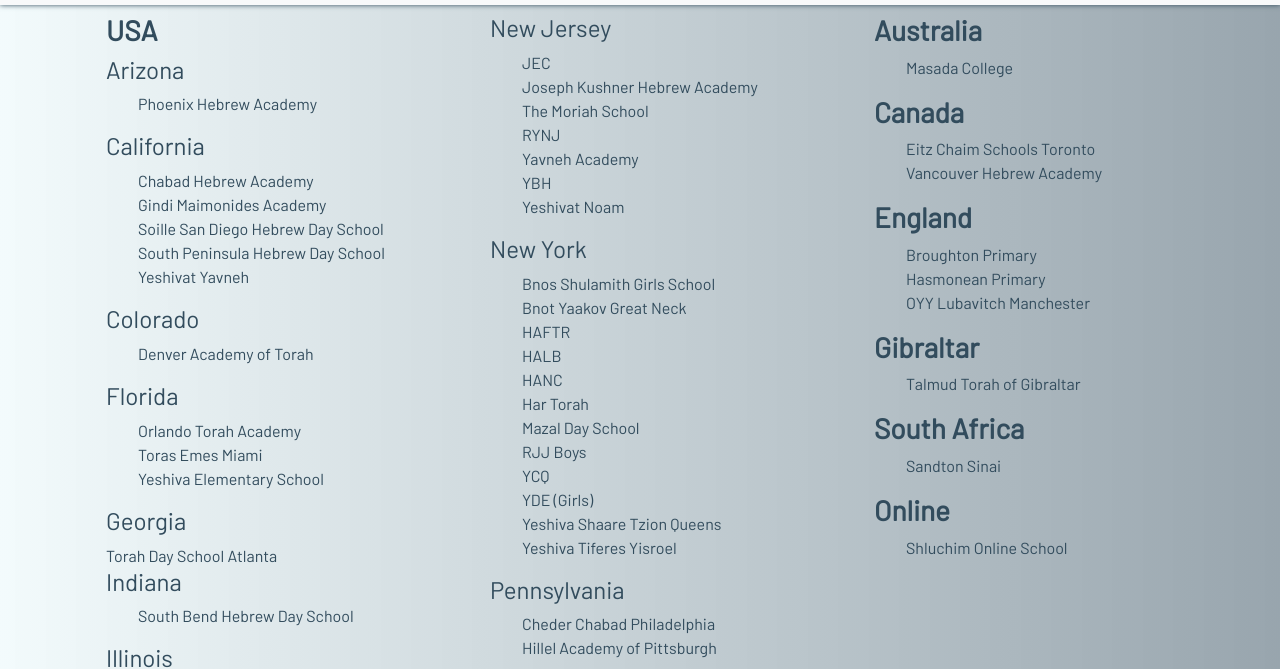
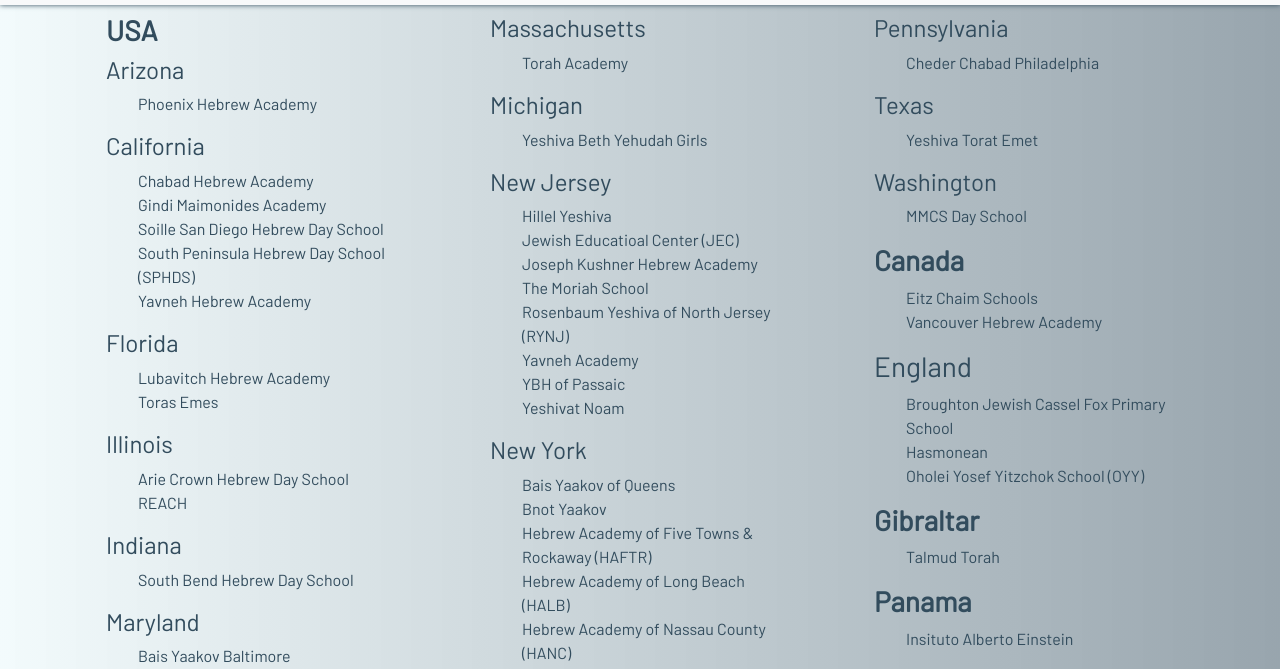
Before and after one commit to simchaschaum/Lomdei---full-site, a plain HTML site: page pages/schools.html in a window 1280 px wide. Shown: the part 257-926 px from the top of the page. Drawn offline with nearby package versions, Linux system fonts and the light colour scheme.

Commit message:
New list of schools for 5782 school year

```diff
--- a/pages/schools.html
+++ b/pages/schools.html
@@ -65,110 +65,98 @@
                     <li>Chabad Hebrew Academy</li>
                     <li>Gindi Maimonides Academy</li>
                     <li>Soille San Diego Hebrew Day School</li>
-                    <li>South Peninsula Hebrew Day School</li>
-                    <li>Yeshivat Yavneh</li>
-                </ul>
-                <h4>Colorado</h4>
-                <ul>
-                    <li>Denver Academy of Torah</li>
+                    <li>South Peninsula Hebrew Day School (SPHDS)</li>
+                    <li>Yavneh Hebrew Academy</li>
                 </ul>
                 <h4>Florida</h4>
                 <ul>
-                    <li>Orlando Torah Academy</li>
-                    <li>Toras Emes Miami</li>
-                    <li>Yeshiva Elementary School</li>
+                    <li>Lubavitch Hebrew Academy</li>
+                    <li>Toras Emes</li>
                 </ul>
-                <h4>Georgia</h4>
-                <li>Torah Day School Atlanta</li>
+                <h4>Illinois</h4>
+                <ul>
+                    <li>Arie Crown Hebrew Day School</li>
+                    <li>REACH</li>
+                </ul>
                 <h4>Indiana</h4>
                 <ul>
                     <li>South Bend Hebrew Day School</li>
                 </ul>
-                <h4>Illinois</h4>
-                <ul>
-                    <li>Arie Crown</li>
-                    <li>REACH</li>
-                </ul>
                 <h4>Maryland</h4>
                 <ul>
-                    <li>Bais Yaakov of Baltimore</li>
+                    <li>Bais Yaakov Baltimore</li>
                     <li>Bnos Yisroel Baltimore</li>
-                    <li>Cheder Chabad Baltimore</li>
                     <li>Darchei Noam Montessori</li>
-                    <li>Melvin J. Berman Hebrew Academy</li>
                     <li>Torah Day School of Greater Washington</li>
-                </ul>
-                <h4>Massachusetts</h4>
-                <ul>
-                    <li>Torah Academy of Boston</li>
                 </ul>
             </div>
             <div>
+                <h4>Massachusetts</h4>
+                <ul>
+                    <li>Torah Academy</li>
+                </ul>
+                <h4>Michigan</h4>
+                <ul>
+                    <li>Yeshiva Beth Yehudah Girls</li>
+                </ul>
                 <h4>New Jersey</h4>
                 <ul>
-                    <li>JEC</li>
+                    <li>Hillel Yeshiva</li>
+                    <li>Jewish Educatioal Center (JEC)</li>
                     <li>Joseph Kushner Hebrew Academy</li>
                     <li>The Moriah School</li>
-                    <li>RYNJ</li>
+                    <li>Rosenbaum Yeshiva of North Jersey (RYNJ)</li>
                     <li>Yavneh Academy</li>
-                    <li>YBH</li>
+                    <li>YBH of Passaic</li>
                     <li>Yeshivat Noam</li>
                 </ul>
                 <h4>New York</h4>
                 <ul>
-                    <li>Bnos Shulamith Girls School</li>
-                    <li>Bnot Yaakov Great Neck</li>
-                    <li>HAFTR</li>
-                    <li>HALB</li>
-                    <li>HANC</li>
-                    <li>Har Torah</li>
-                    <li>Mazal Day School</li>
-                    <li>RJJ Boys</li>
-                    <li>YCQ</li>
-                    <li>YDE (Girls)</li>
-                    <li>Yeshiva Shaare Tzion Queens</li>
+                    <li>Bais Yaakov of Queens</li>
+                    <li>Bnot Yaakov</li>
+                    <li>Hebrew Academy of Five Towns & Rockaway (HAFTR)</li>
+                    <li>Hebrew Academy of Long Beach (HALB)</li>
+                    <li>Hebrew Academy of Nassau County (HANC)</li>
+                    <li>Mazel Day School</li>
+                    <li>Mercaz Academy</li>
+                    <li>Sparks High School</li>
+                    <li>Yeshiva of Central Queens (YCQ)</li>
+                    <li>Yeshiva Har Torah</li>
+                    <li>Yeshiva Sha'arei Zion</li>
                     <li>Yeshiva Tiferes Yisroel</li>
                 </ul>
+            </div>
+            <div>
                 <h4>Pennsylvania</h4>
                 <ul>
                     <li>Cheder Chabad Philadelphia</li>
-                    <li>Hillel Academy of Pittsburgh</li>
                 </ul>
                 <h4>Texas</h4>
                 <ul>
-                    <li>Torah Day School Dallas</li>
-                </ul>
-                <h4>Wisconsin</h4>
-                <ul>
-                    <li>Bader Hillel High</li>
-                    <li>Bader Hillel Academy</li>
+                    <li>Yeshiva Torat Emet</li>
                 </ul>
                 <h4>Washington</h4>
                 <ul>
-                    <li>Derech Emuna</li>
-                    <li>MMSC Day School Seattle</li>
-                    <li>Torah Day School Seattle</li>
-                </ul>
-            </div>
-            <div>
-                <h3 class="country">Australia</h3>
-                <ul>
-                    <li>Masada College</li>
+                    <li>MMCS Day School</li>
                 </ul>
                 <h3 class="country">Canada</h3>
                     <ul>
-                    <li>Eitz Chaim Schools Toronto</li>
+                        <li>Eitz Chaim Schools</li>
                         <li>Vancouver Hebrew Academy</li>
                     </ul>
-                <h3 class="country">England</h3>
+                <h3>England</h3>
                     <ul>
-                    <li>Broughton Primary</li>
-                    <li>Hasmonean Primary</li>
-                    <li>OYY Lubavitch Manchester</li>
+                        <li>Broughton Jewish Cassel Fox Primary School</li>
+                        <li>Hasmonean</li>
+                        <li>Oholei Yosef Yitzchok School (OYY)</li>
                     </ul>
                 <h3 class="country">Gibraltar</h3>
                     <ul>
-                    <li>Talmud Torah of Gibraltar</li>
+                        <li>Talmud Torah</li>
+                    </ul>
+                <h3 class="country">Panama</h3>
+                    <ul>
+                        <li>Insituto Alberto Einstein</li>
                     </ul>
                 <h3 class="country">South Africa</h3>
                     <ul>
```
Lines whose indentation alone changed are shown as unchanged.
